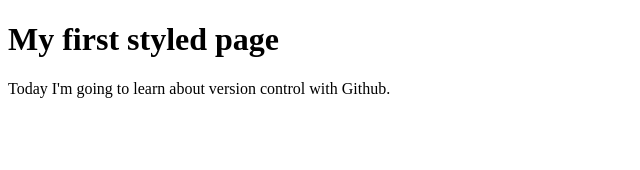
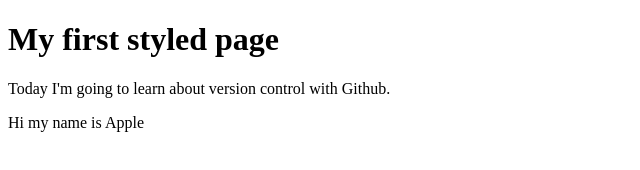
Before and after one commit to lizzigold/codefirst, a plain HTML site: page index.html in a window 1280 px wide. Shown: the whole page, without its empty margins (0-640 px from the left). Drawn offline with Linux system fonts and the light colour scheme.

Commit message:
Added a new line on index.html
Added my name to the file

```diff
--- a/index.html
+++ b/index.html
@@ -8,6 +8,7 @@
     <h1>My first styled page</h1>
 
     <p>Today I'm going to learn about version control with Github.</p>
+    <p>Hi my name is Apple</p>
 
 
   </body>
```
